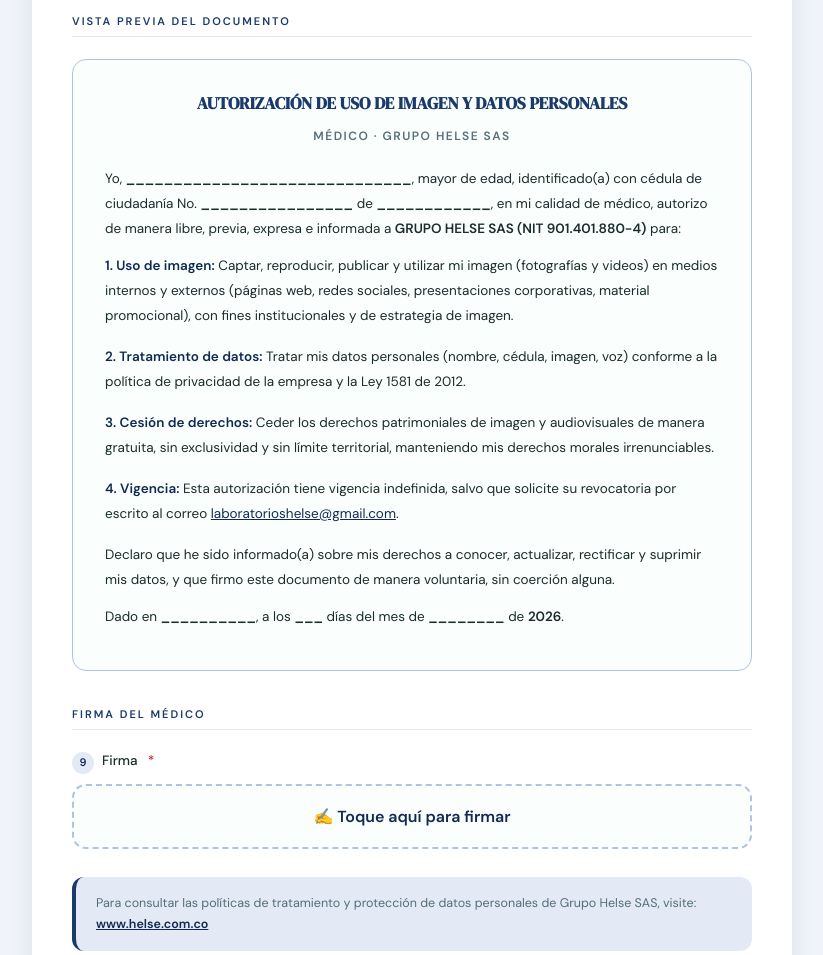
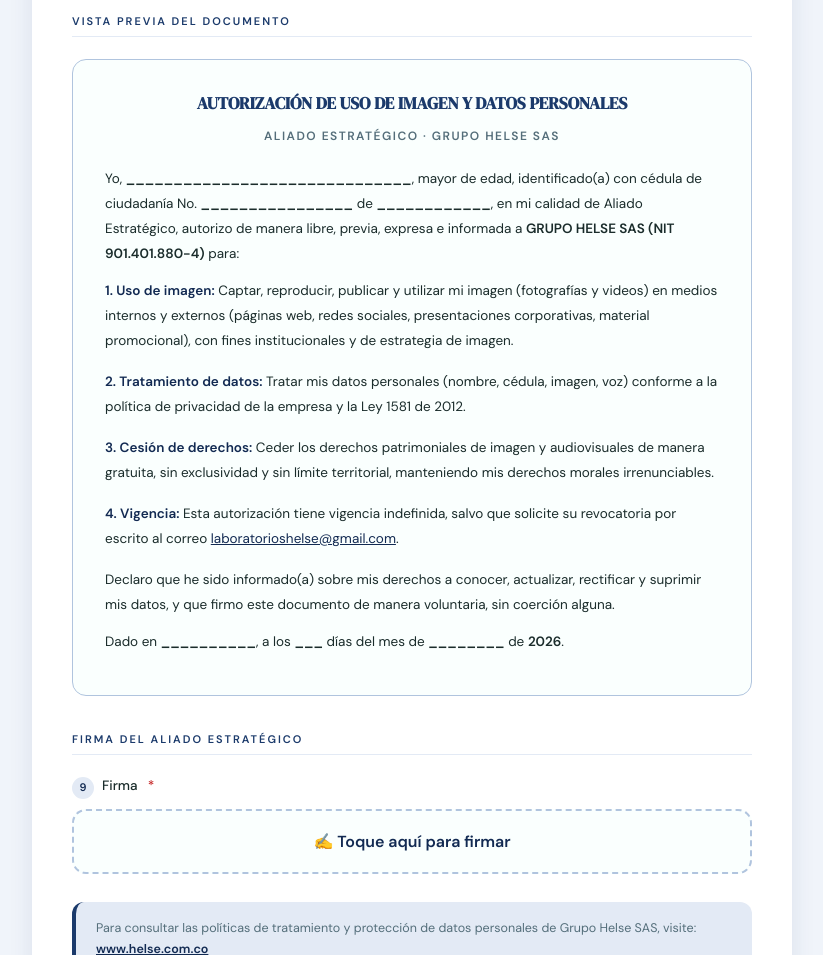
Before and after one commit to Helseador/registro-helse, a plain HTML site: page uso_imagen_medicos.html in a window 1280 px wide. Shown: the part 1140-2095 px from the top of the page, without its empty margins (228-1051 px from the left). Drawn offline with Linux system fonts and the light colour scheme.

Commit message:
Use Aliado Estrategico wording on image consent form

```diff
--- a/uso_imagen_medicos.html
+++ b/uso_imagen_medicos.html
@@ -106,7 +106,7 @@ input::placeholder{color:#9EAFAD;}
     <form id="form" novalidate>
 
       <!-- DATOS -->
-      <div class="section-title">Datos del Médico</div>
+      <div class="section-title">Datos del Aliado Estratégico</div>
 
       <div class="campo" id="c1">
         <label class="campo-label" for="nombre"><span class="num">1</span> Nombre y Apellido completo <span class="req">*</span></label>
@@ -173,12 +173,12 @@ input::placeholder{color:#9EAFAD;}
 
       <div class="doc-preview" id="docPreview">
         <h2>AUTORIZACIÓN DE USO DE IMAGEN Y DATOS PERSONALES</h2>
-        <h3>Médico · Grupo Helse SAS</h3>
+        <h3>Aliado Estratégico · Grupo Helse SAS</h3>
 
         <p>
           Yo, <strong id="pNombre">______________________________</strong>, mayor de edad, identificado(a) con cédula de ciudadanía No.
           <strong id="pCedula">________________</strong> de <strong id="pCiudadCedula">____________</strong>,
-          en mi calidad de médico, autorizo de manera libre, previa, expresa e informada a
+          en mi calidad de Aliado Estratégico, autorizo de manera libre, previa, expresa e informada a
           <strong>GRUPO HELSE SAS (NIT 901.401.880-4)</strong> para:
         </p>
 
@@ -214,7 +214,7 @@ input::placeholder{color:#9EAFAD;}
       </div>
 
       <!-- FIRMA -->
-      <div class="section-title">Firma del Médico</div>
+      <div class="section-title">Firma del Aliado Estratégico</div>
 
       <div class="campo" id="c9">
         <label class="campo-label"><span class="num">9</span> Firma <span class="req">*</span></label>
```
